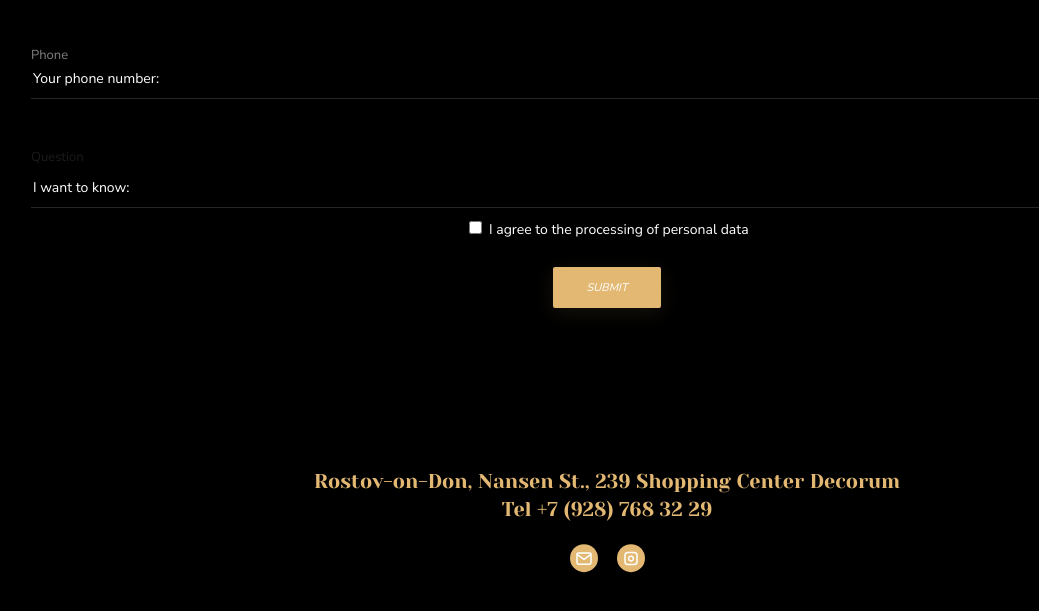
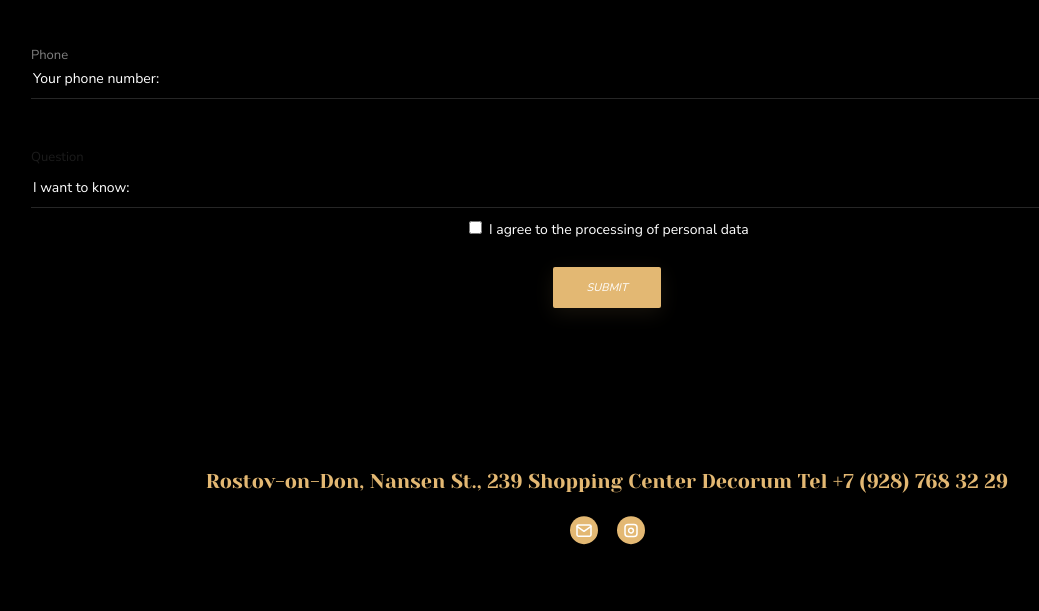
Before and after one commit to dimleevik/landing, a plain HTML site: page index.html in a window 1280 px wide. Shown: the part 7046-7657 px from the top of the page, without its empty margins (33-1072 px from the left). Drawn offline with Linux system fonts and the light colour scheme.

Commit message:
fix width

```diff
--- a/styles/styles.css
+++ b/styles/styles.css
@@ -1037,6 +1037,10 @@ header, footer{
         order: -1;
     }
 
+    .container8 h3{
+        width: 90vw;
+    }
+
     .map img{
         width:90vw;
     }
```
